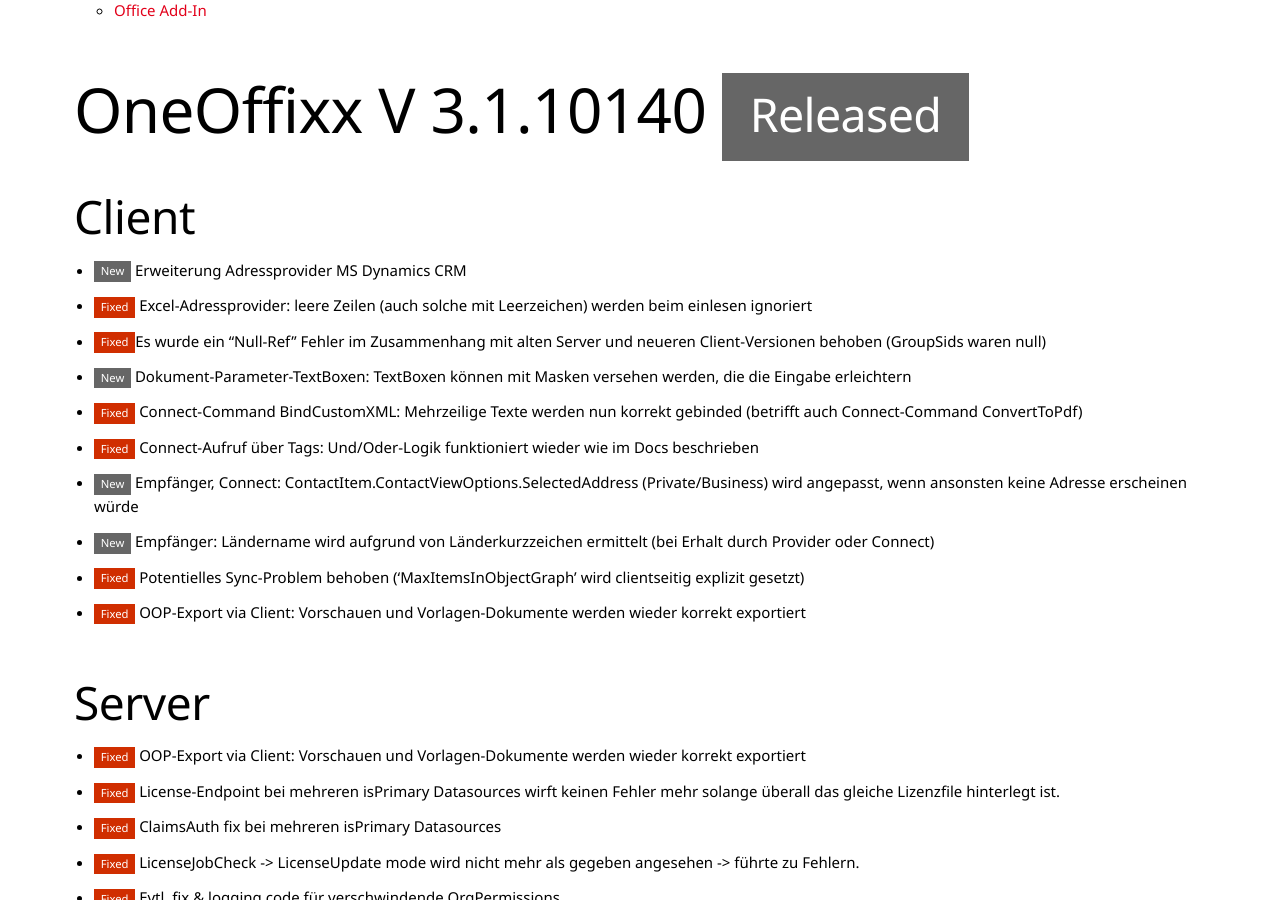
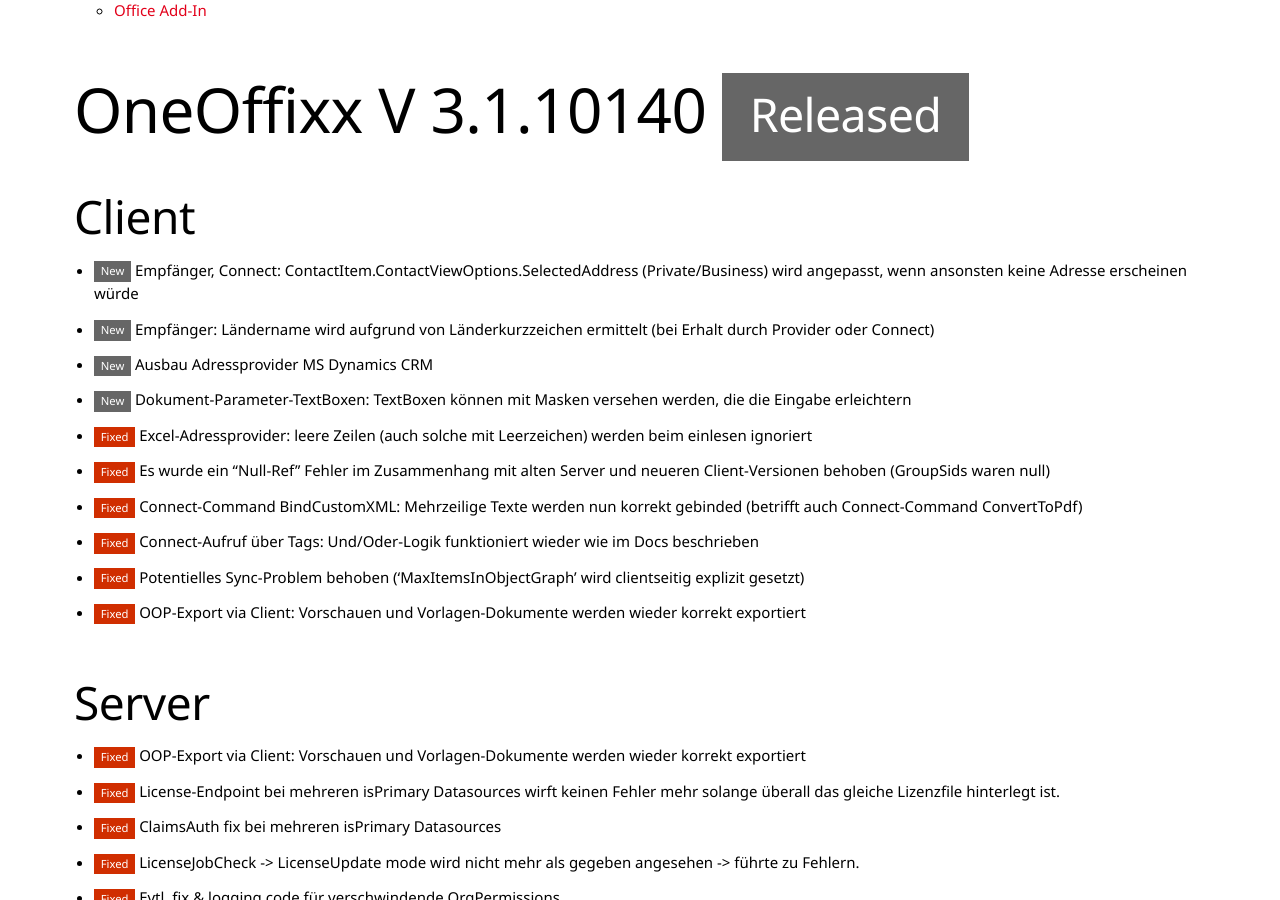
Before and after one commit to primesoft-group/oneoffixx-docs, a Jekyll site: the page built from _pages/install/de/releasenotes.md, in a window 1280 px wide and 900 px high, scrolled down 1522 px. Built offline with Jekyll 4.4.1, drawn with Linux system fonts in a browser that asks for light colours; nearby versions of some CDN libraries; some web fonts are replaced.

Commit message:
Feature vor Bug

```diff
--- a/_pages/install/de/releasenotes.md
+++ b/_pages/install/de/releasenotes.md
@@ -50,14 +50,14 @@
 # OneOffixx V 3.1.10140 <span class="label label-success">Released</span>
 
 ## Client
-* <span class="label label-success">New</span> Erweiterung Adressprovider MS Dynamics CRM
+* <span class="label label-success">New</span> Empfänger, Connect: ContactItem.ContactViewOptions.SelectedAddress (Private/Business) wird angepasst, wenn ansonsten keine Adresse erscheinen würde
+* <span class="label label-success">New</span> Empfänger: Ländername wird aufgrund von Länderkurzzeichen ermittelt (bei Erhalt durch Provider oder Connect)
+* <span class="label label-success">New</span> Ausbau Adressprovider MS Dynamics CRM
+* <span class="label label-success">New</span> Dokument-Parameter-TextBoxen: TextBoxen können mit Masken versehen werden, die die Eingabe erleichtern
 * <span class="label label-danger">Fixed</span> Excel-Adressprovider: leere Zeilen (auch solche mit Leerzeichen) werden beim einlesen ignoriert
-* <span class="label label-danger">Fixed</span>Es wurde ein "Null-Ref" Fehler im Zusammenhang mit alten Server und neueren Client-Versionen behoben (GroupSids waren null)
-* <span class="label label-success">New</span> Dokument-Parameter-TextBoxen: TextBoxen können mit Masken versehen werden, die die Eingabe erleichtern
+* <span class="label label-danger">Fixed</span> Es wurde ein "Null-Ref" Fehler im Zusammenhang mit alten Server und neueren Client-Versionen behoben (GroupSids waren null)
 * <span class="label label-danger">Fixed</span> Connect-Command BindCustomXML: Mehrzeilige Texte werden nun korrekt gebinded (betrifft auch Connect-Command ConvertToPdf)
 * <span class="label label-danger">Fixed</span> Connect-Aufruf über Tags: Und/Oder-Logik funktioniert wieder wie im Docs beschrieben
-* <span class="label label-success">New</span> Empfänger, Connect: ContactItem.ContactViewOptions.SelectedAddress (Private/Business) wird angepasst, wenn ansonsten keine Adresse erscheinen würde
-* <span class="label label-success">New</span> Empfänger: Ländername wird aufgrund von Länderkurzzeichen ermittelt (bei Erhalt durch Provider oder Connect)
 * <span class="label label-danger">Fixed</span> Potentielles Sync-Problem behoben ('MaxItemsInObjectGraph' wird clientseitig explizit gesetzt)
 * <span class="label label-danger">Fixed</span> OOP-Export via Client: Vorschauen und Vorlagen-Dokumente werden wieder korrekt exportiert
 
```
